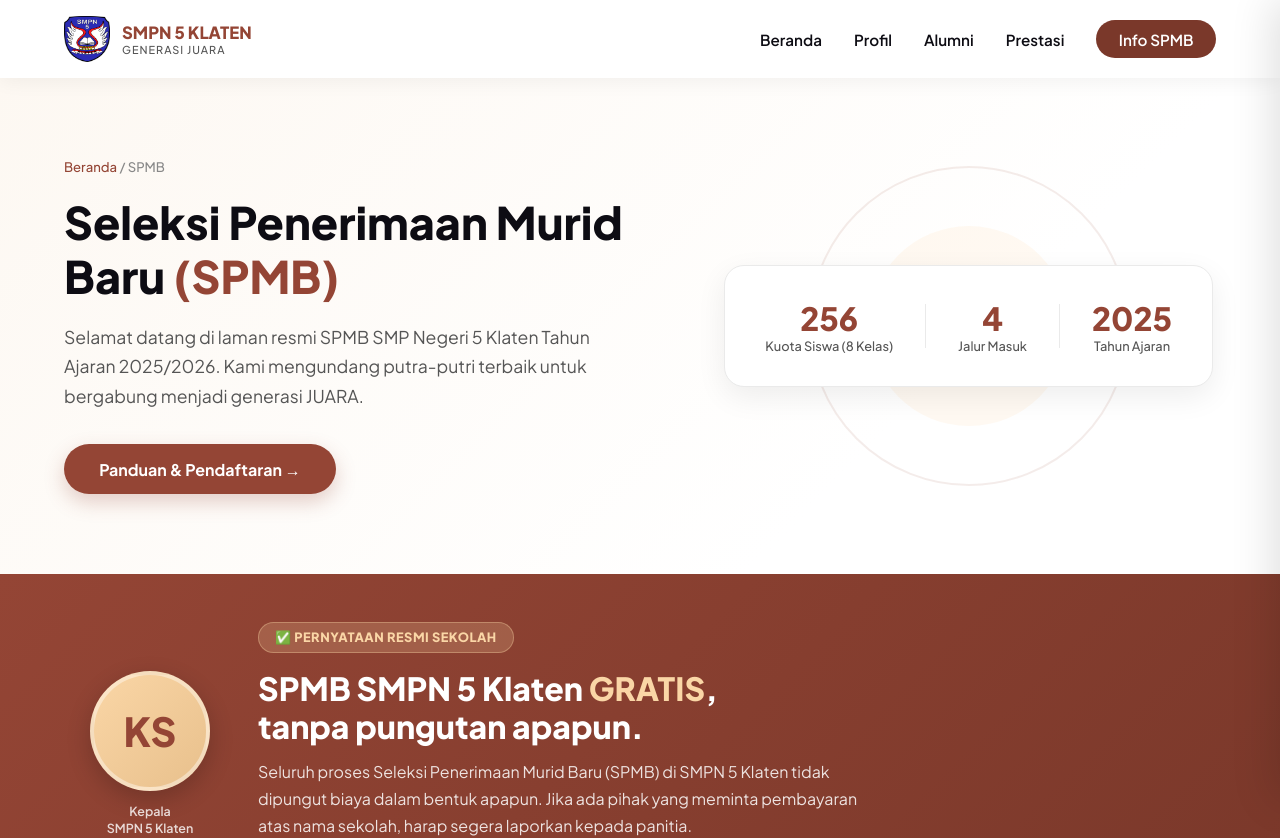
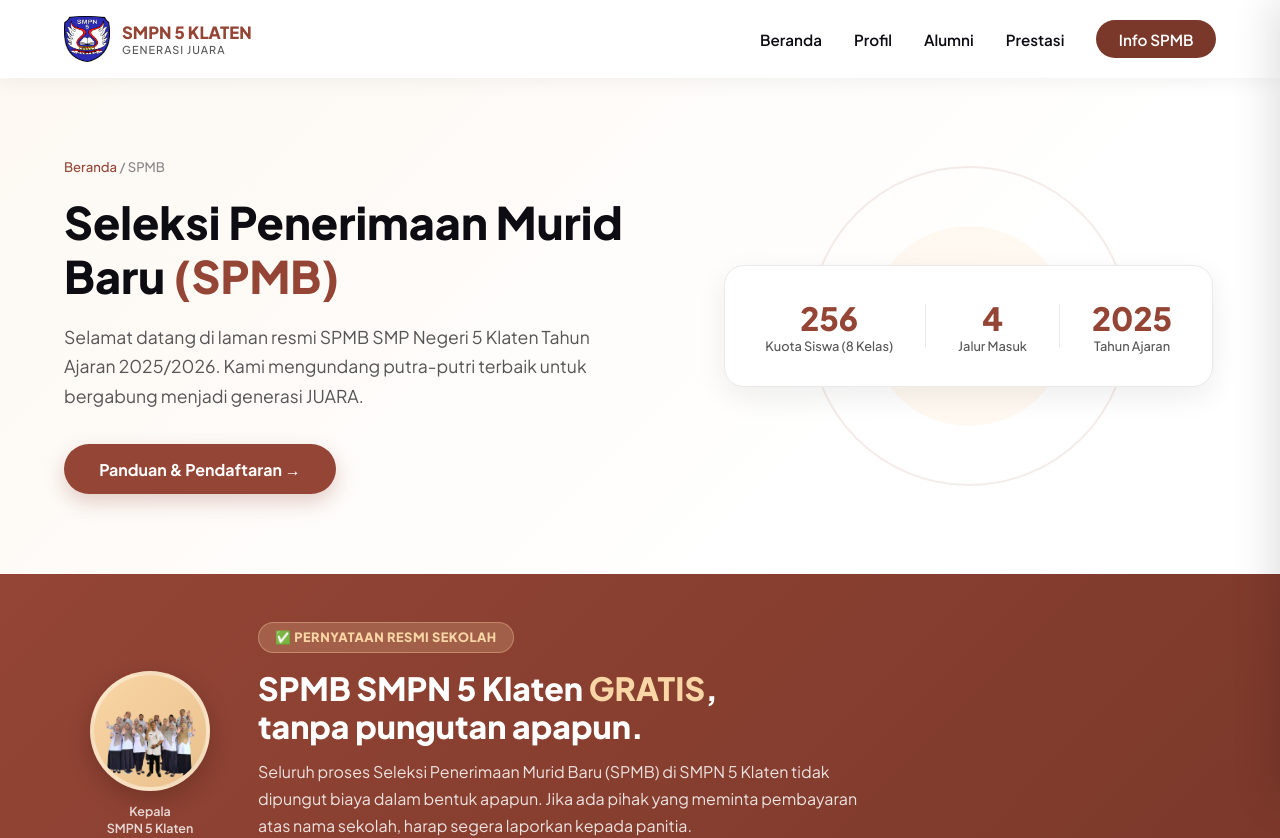
Before and after one commit to Santosa-Dev1507/website-smpn5-klaten, a Next.js app: page /spmb in a window 1280 px wide. Shown: the top 838 px of the page. Built offline with nearby package versions, Linux system fonts and the light colour scheme.

Commit message:
feat: replace placeholder with real panitia-spmb.png photo on SPMB banner

```diff
--- a/app/spmb/page.tsx
+++ b/app/spmb/page.tsx
@@ -104,8 +104,10 @@ export default function SpmbPage() {
       <section className={styles.gratisBanner}>
         <div className={styles.gratisBannerInner}>
           <div className={styles.gratisAvatarWrap}>
-            {/* Ganti src="/panitia-spmb.jpg" dengan foto asli nanti */}
-            <div className={styles.gratisAvatar}>KS</div>
+            {/* Foto panitia SPMB */}
+            <div className={styles.gratisAvatar}>
+              <img src="/panitia-spmb.png" alt="Panitia SPMB SMPN 5 Klaten" />
+            </div>
             <div className={styles.gratisAvatarLabel}>Kepala<br />SMPN 5 Klaten</div>
           </div>
           <div className={styles.gratisContent}>
```
Also changed, not shown: public/panitia-spmb.png (added).
